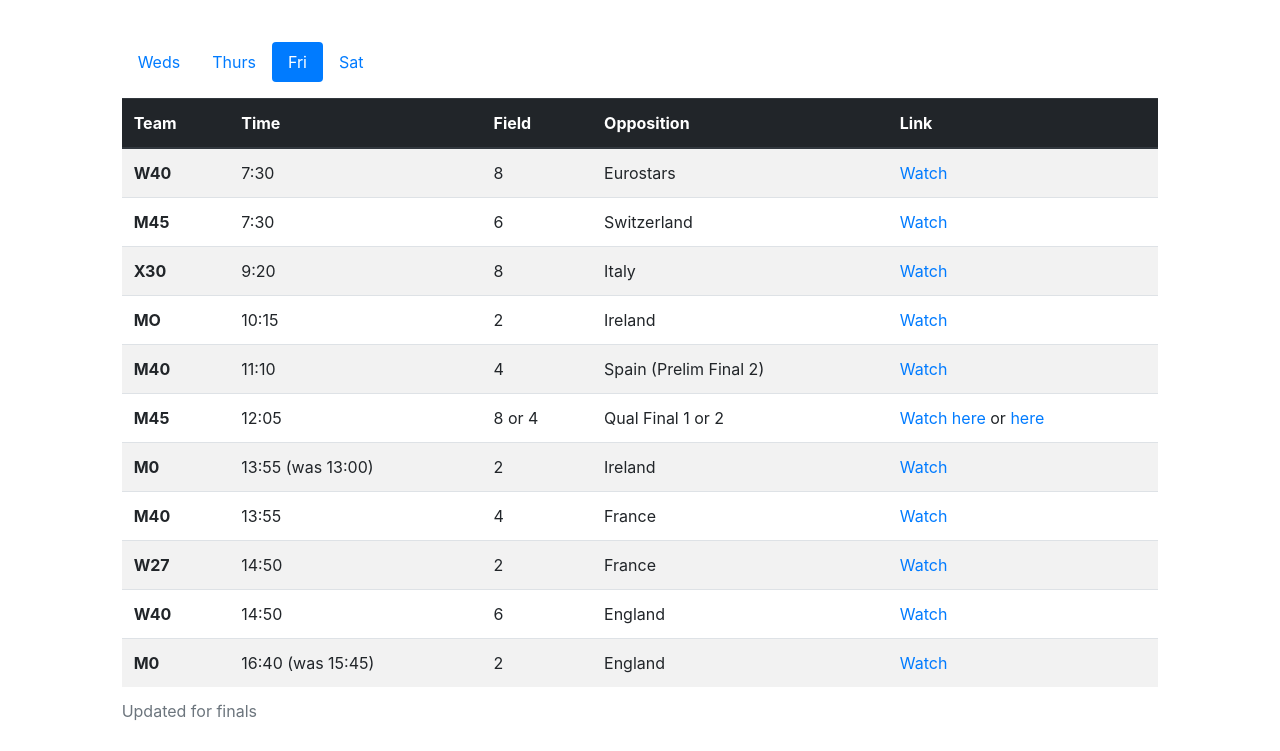
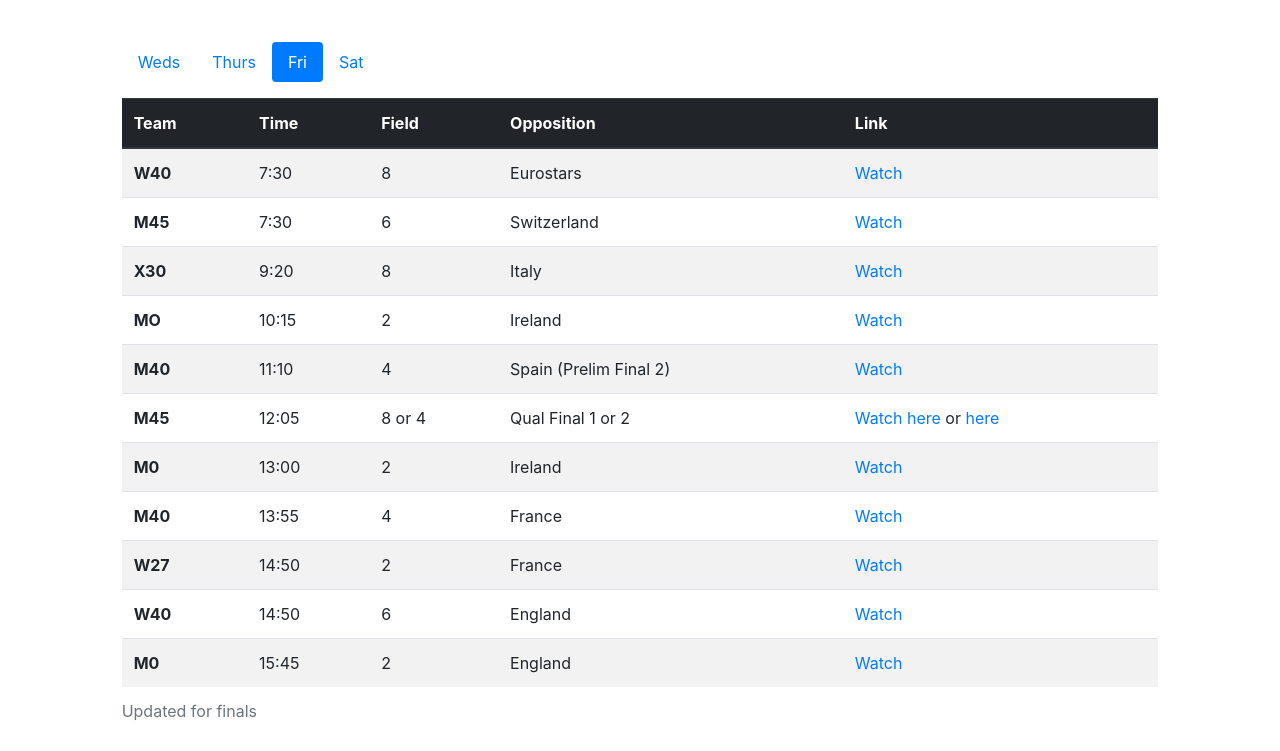
Before and after one commit to brian-codes/scotouch, a plain HTML site: page index.html in a window 1280 px wide. Shown: the part 62-813 px from the top of the page. Drawn offline with nearby package versions, Linux system fonts and the light colour scheme.

Commit message:
fix times

```diff
--- a/index.html
+++ b/index.html
@@ -263,7 +263,7 @@
                                     </tr>
                                     <tr class="M0">
                                         <th scope="row">M0</th>
-                                        <td>13:55 (was 13:00)</td>
+                                        <td>13:00</td>
                                         <td>2</td>
                                         <td>Ireland</td>
                                         <td><a href="https://www.youtube.com/watch?v=aHe3Kma7A50">Watch</a></td>
@@ -291,7 +291,7 @@
                                     </tr>
                                     <tr class="M0">
                                         <th scope="row">M0</th>
-                                        <td>16:40 (was 15:45)</td>
+                                        <td>15:45</td>
                                         <td>2</td>
                                         <td>England</td>
                                         <td><a href="https://www.youtube.com/watch?v=fGOWXUQIurM">Watch</a></td>
```
